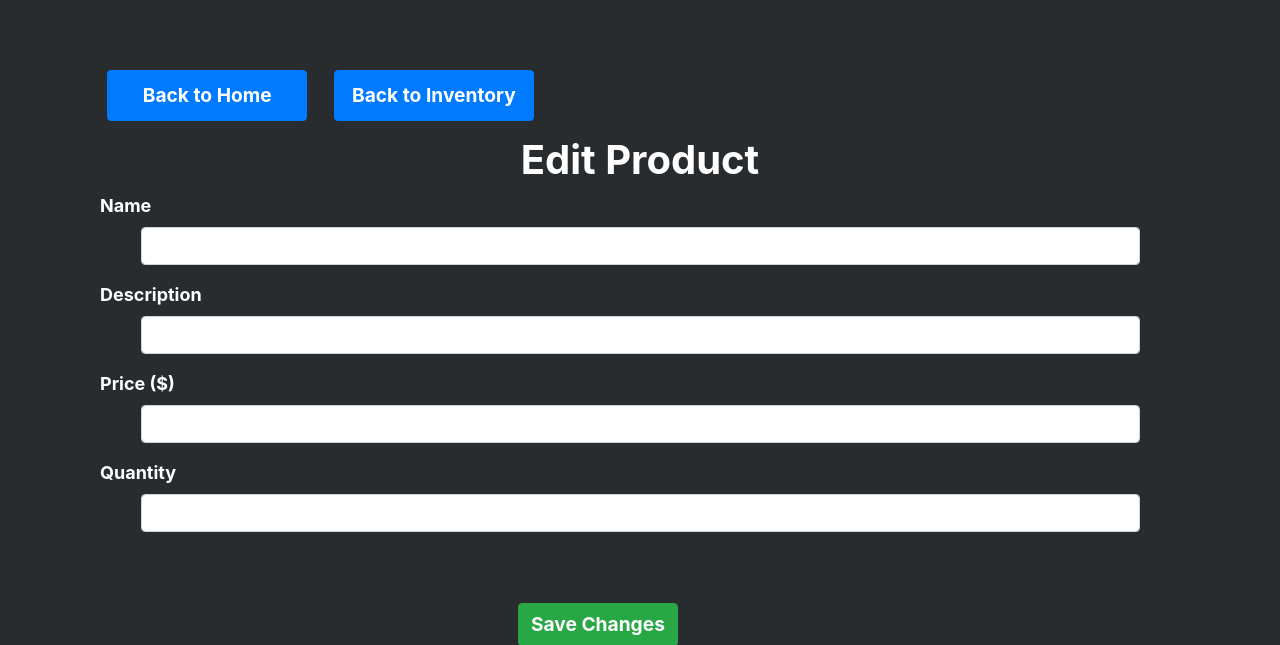
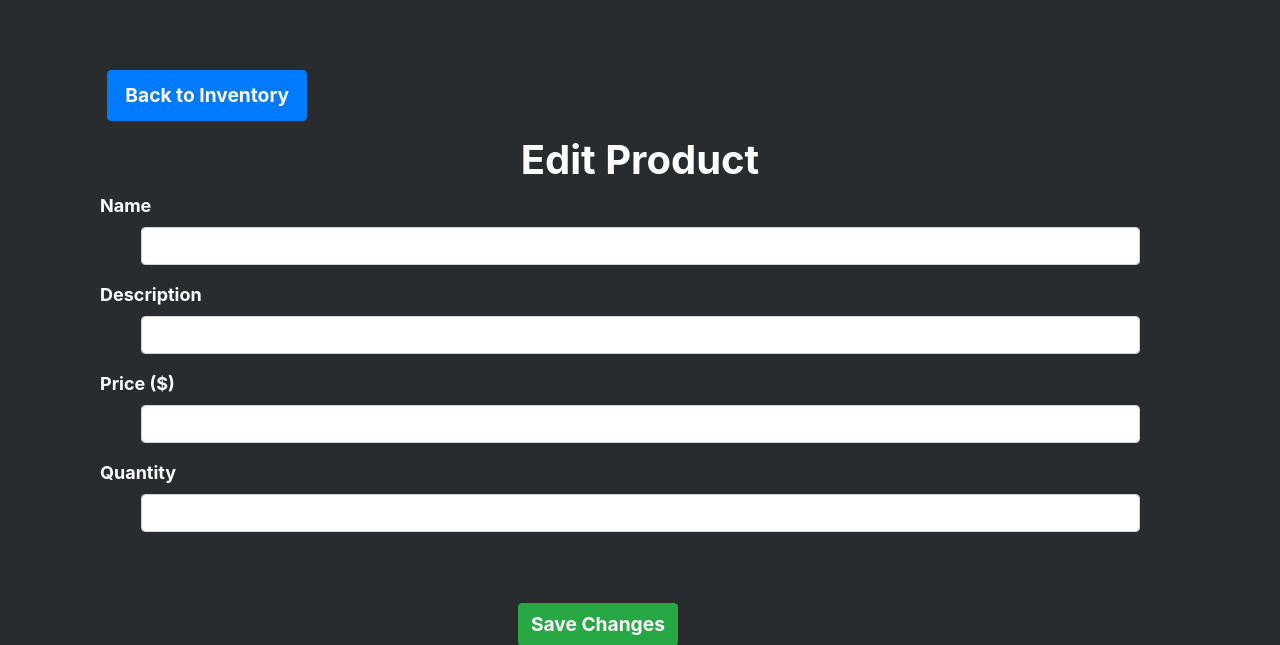
Before and after one commit to YanNazzim/Simple_Stock, a Flask app: page /edit_product/1 in a window 1280 px wide. Shown: the top 645 px of the page. Run offline with Flask 3, Linux system fonts and the light colour scheme; data comes from the database, SQL or seed files in the repository; some libraries are stand-ins or nearby versions.

Commit message:
UI Changes

```diff
--- a/templates/edit_product.html
+++ b/templates/edit_product.html
@@ -15,9 +15,7 @@
   </head>
   <body>
     <div class="container mt-5">
-      <a id="BTN" href="{{ url_for('dashboard') }}" class="btn btn-primary"
-        >Back to Home</a
-      >
+
       <a id="BTN" href="{{ url_for('inventory') }}" class="btn btn-primary"
         >Back to Inventory</a
       >
```
